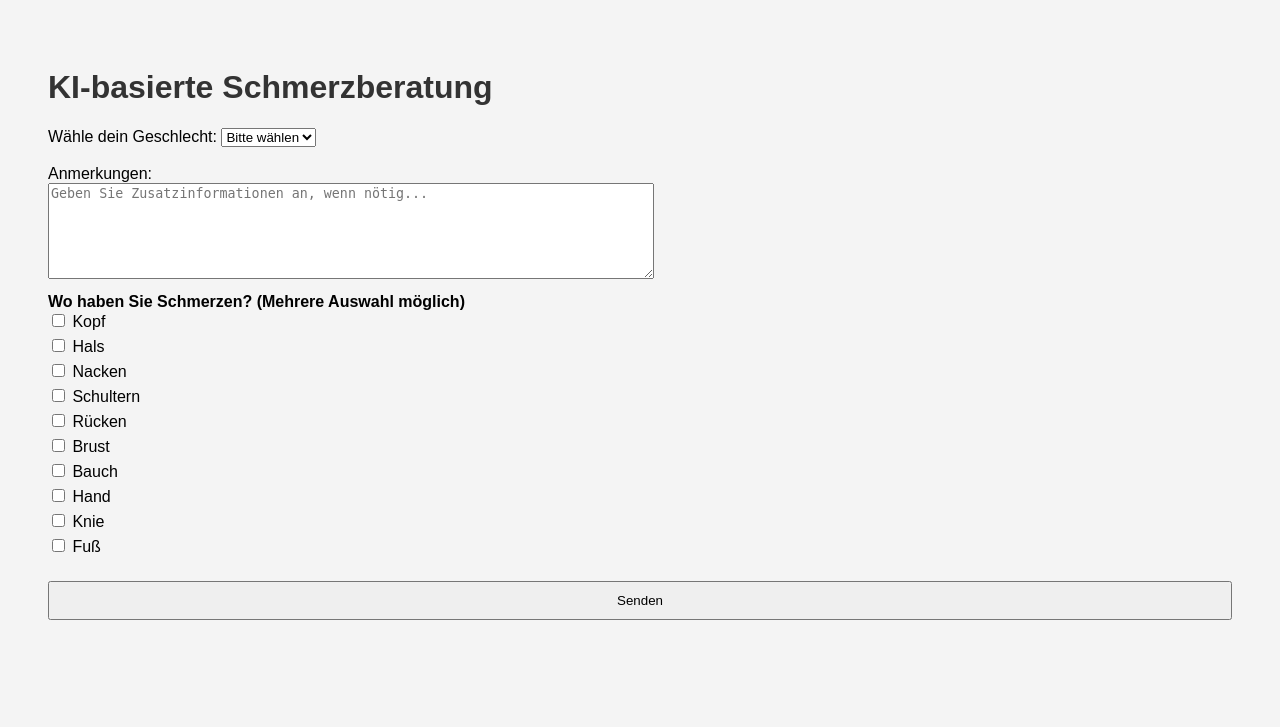
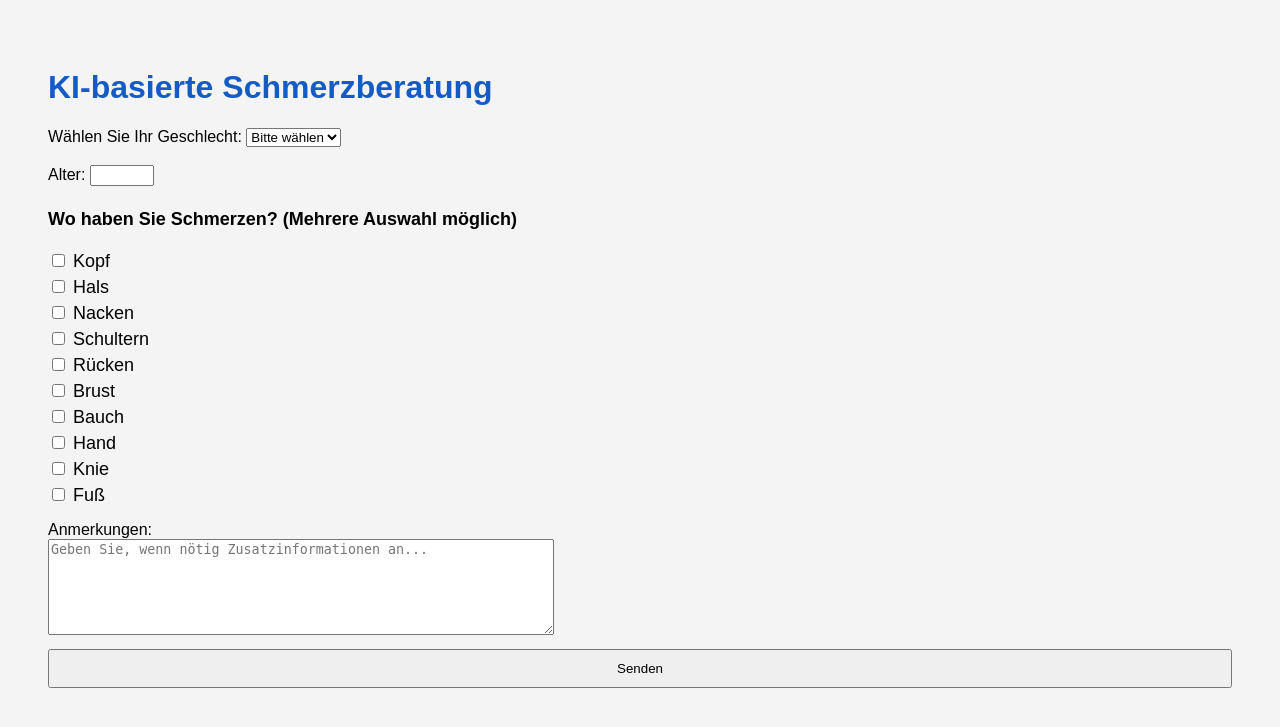
Before and after one commit to PhilipHeitzinger/Abschlussprojekt-med-Informatik, a PHP site: page / in a window 1280 px wide. Shown: the top 727 px of the page. Run offline with PHP 8.4, Linux system fonts and the light colour scheme.

Commit message:
Add files via upload
Feinschliff

```diff
--- a/geminiai.php
+++ b/geminiai.php
@@ -4,7 +4,7 @@ if ($_SERVER["REQUEST_METHOD"] == "POST" && isset($_POST['body_parts']) && !empt
     $selectedParts = $_POST['body_parts'];
     $anfrage = $_POST['prompt'];
     $geschlecht = $_POST['geschlecht'];
-    $api_key = 'AIzaSyAqZ0OnJ2NtpX43dYgQH-V-NclYwFujB94';
+    $api_key = 'AIzaSyBN4_p0e0WUjW9W9prLFce-r3tBz8c96Ak';
     $model = 'gemini-2.0-flash';
     $url = 'https://generativelanguage.googleapis.com/v1beta/models/' . $model . ':generateContent?key=' . $api_key;
 
--- a/index.php
+++ b/index.php
@@ -3,10 +3,10 @@
 <head>
     <meta charset="UTF-8">
     <title>KI-basierte Schmerzberatung</title>
-    <link rel="stylesheet" href="style.css"> </head>
+    <link rel="stylesheet" href="style.css">
 </head>
 <body>
-    <h1>KI-basierte Schmerzberatung</h1>
+    <h1 id = "title">KI-basierte Schmerzberatung</h1>
 
   <div id="bild-container">
     <img id="bild-mann" src="Mann.jpg" alt="Bild eines Mannes" style="display: none;">
@@ -47,16 +47,18 @@
   </div>
 
     <form method="post" action ="geminiai.php">
-        <label for="geschlecht">Wähle dein Geschlecht:</label>
+        <label for="geschlecht">Wählen Sie Ihr Geschlecht:</label>
         <select id="geschlecht" name="geschlecht">
             <option value="">Bitte wählen</option>
             <option value="mann">Mann</option>
             <option value="frau">Frau</option>
         </select>
-        <br><br><label for="prompt">Anmerkungen:</label><br>
-        <textarea class = "textarea" name="prompt" rows="6" placeholder="Geben Sie Zusatzinformationen an, wenn nötig..."><?php echo isset($_POST['prompt']) ? htmlspecialchars($_POST['prompt']) : ''; ?></textarea><br>
+        <br><br>
+        <label for="alter">Alter:</label>
+        <input type="number" id="alter" name="alter" min="0" max="150">
+        <br><br>
         <div class="checkbox-group">
-            <strong>Wo haben Sie Schmerzen? (Mehrere Auswahl möglich)</strong><br>
+            <strong id = "checkbox-title">Wo haben Sie Schmerzen? (Mehrere Auswahl möglich)</strong><br><br>
             <label><input type="checkbox" name="body_parts[]" value="Kopf"> Kopf</label>
             <label><input type="checkbox" name="body_parts[]" value="Hals"> Hals</label>
             <label><input type="checkbox" name="body_parts[]" value="Nacken"> Nacken</label>
@@ -68,6 +70,8 @@
             <label><input type="checkbox" name="body_parts[]" value="Knie"> Knie</label>
             <label><input type="checkbox" name="body_parts[]" value="Fuß"> Fuß</label>
         </div>
+        <label for="prompt">Anmerkungen:</label><br>
+        <textarea class = "textarea" name="prompt" rows="6" placeholder="Geben Sie, wenn nötig Zusatzinformationen an..."><?php echo isset($_POST['prompt']) ? htmlspecialchars($_POST['prompt']) : ''; ?></textarea><br>
         <input type="submit" value="Senden">
     </form>
 
--- a/style.css
+++ b/style.css
@@ -3,26 +3,32 @@ body {
     background: #f4f4f4;
     padding: 40px;
 }
-h1 {
-    color: #333;
+
+#title {
+    color: #145bc5;
 }
 
 .textarea {
-    width: 600px;
+    width: 500px;
 }
+
 .checkbox-group {
-    margin-top: 10px;
+    margin-top: 5px;
     margin-bottom: 15px;
+    font-size: 18px;
 }
+
 .checkbox-group label {
     display: block;
     margin-bottom: 5px;
 }
+
 input[type=submit] {
     width: 100%;
     padding: 10px;
     margin-top: 10px;
 }
+
 .antwort {
     background: #fff;
     padding: 15px;
@@ -30,6 +36,7 @@ input[type=submit] {
     border-left: 4px solid #0077cc;
     white-space: pre-wrap;
 }
+
 .image-container {
     position: relative;
     display: inline-block;
```
